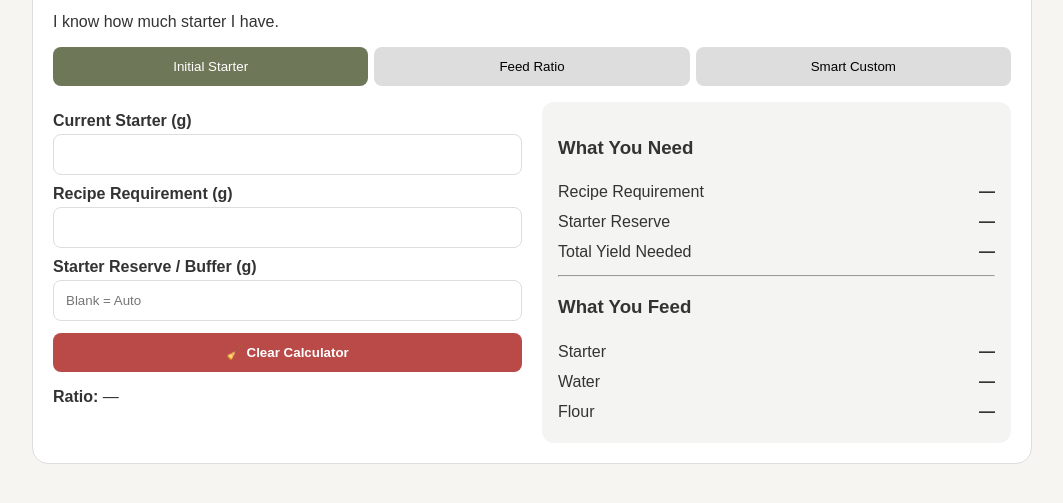
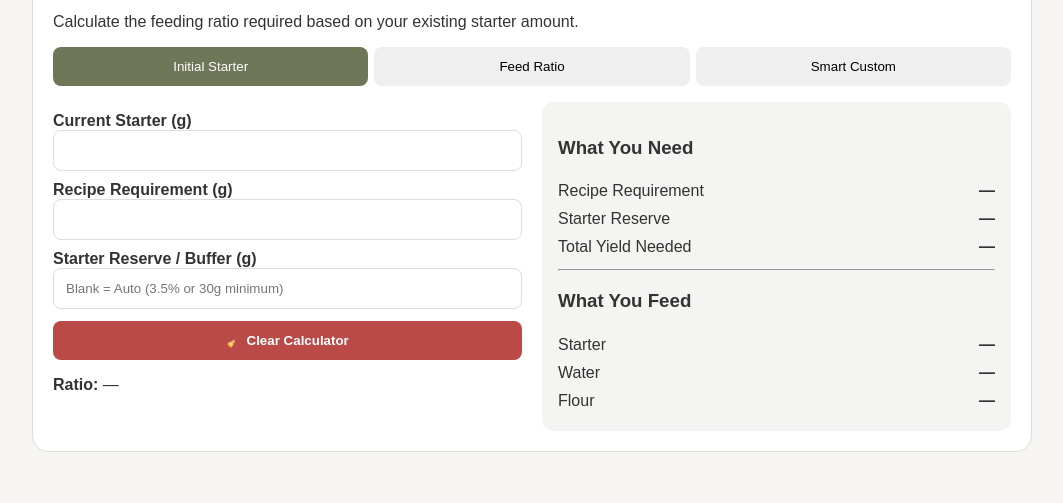
Before and after one commit to B-Pack/sourdough-starter-calculator, a plain HTML site: page index.html in a window 1280 px wide. Shown: the part 121-624 px from the top of the page, without its empty margins (108-1171 px from the left). Drawn offline with Linux system fonts and the light colour scheme.

Commit message:
Version 3 - Refactor index.html for better layout and styles
Refactor HTML structure and update styles for improved layout and functionality.

```diff
--- a/index.html
+++ b/index.html
@@ -1,241 +1,72 @@
+
 <!DOCTYPE html>
 <html lang="en">
 <head>
 <meta charset="UTF-8">
 <meta name="viewport" content="width=device-width, initial-scale=1.0">
-  <title>Sourdough Starter Calculator</title>
-
+<title>Sourdough Starter Calculator V3</title>
 <style>
-    :root {
-      --bg: #f6f5f1;
-      --card: #ffffff;
-      --accent: #6f7759;
-      --text: #333333;
-      --border: #dddddd;
-    }
-
-    [data-theme="dark"] {
-      --bg: #1f1f1f;
-      --card: #2b2b2b;
-      --accent: #7e8865;
-      --text: #f0f0f0;
-      --border: #444444;
-    }
-
-    * { box-sizing: border-box; }
-
-    body {
-      margin: 0;
-      padding: 16px;
-      font-family: Arial, sans-serif;
-      background: var(--bg);
-      color: var(--text);
-    }
-
-    .container { max-width: 1000px; margin: auto; }
-
-    .card {
-      background: var(--card);
-      border: 1px solid var(--border);
-      border-radius: 16px;
-      padding: 20px;
-    }
-
-    .header-row {
-      display: flex;
-      justify-content: space-between;
-      align-items: center;
-      flex-wrap: wrap;
-      gap: 10px;
-    }
-
-    .theme-btn, .clear-btn {
-      border: none;
-      border-radius: 8px;
-      padding: 12px;
-      cursor: pointer;
-      font-weight: bold;
-    }
-
-    .theme-btn { background: var(--accent); color: white; }
-    .clear-btn { background: #b94a48; color: white; width: 100%; margin-top: 12px; }
-
-    .tabs {
-      display: flex;
-      gap: 6px;
-      margin: 16px 0;
-    }
-
-    .tab {
-      flex: 1;
-      padding: 12px;
-      border: none;
-      border-radius: 8px;
-      cursor: pointer;
-      background: #ddd;
-    }
-
-    .tab.active {
-      background: var(--accent);
-      color: white;
-    }
-
-    .grid {
-      display: grid;
-      grid-template-columns: 1fr 1fr;
-      gap: 20px;
-    }
-
-    @media(max-width:768px){ .grid{ grid-template-columns:1fr; } }
-
-    label {
-      display:block;
-      margin:10px 0 4px;
-      font-weight:bold;
-    }
-
-    input {
-      width:100%;
-      padding:12px;
-      border:1px solid var(--border);
-      border-radius:8px;
-      background:var(--card);
-      color:var(--text);
-    }
-
-    .results {
-      background: rgba(111,119,89,.08);
-      border-radius: 12px;
-      padding: 16px;
-    }
-
-    .row { display:flex; justify-content:space-between; padding:6px 0; }
-    .hidden { display:none; }
+:root{--bg:#f6f5f1;--card:#fff;--accent:#6f7759;--text:#333;--border:#ddd;--calc:#e8efe0}
+[data-theme="dark"]{--bg:#1f1f1f;--card:#2b2b2b;--accent:#7e8865;--text:#f0f0f0;--border:#444;--calc:#43503b}
+*{box-sizing:border-box} body{margin:0;padding:16px;font-family:Arial,sans-serif;background:var(--bg);color:var(--text)}
+.container{max-width:1000px;margin:auto}.card{background:var(--card);border:1px solid var(--border);border-radius:16px;padding:20px}
+.header{display:flex;justify-content:space-between;align-items:center;gap:10px;flex-wrap:wrap}
+.theme-btn,.clear-btn{border:none;border-radius:8px;padding:12px;font-weight:bold;cursor:pointer}
+.theme-btn{background:var(--accent);color:#fff}.clear-btn{background:#b94a48;color:#fff;width:100%;margin-top:12px}
+.tabs{display:flex;gap:6px;margin:16px 0}.tab{flex:1;padding:12px;border:none;border-radius:8px;cursor:pointer}.active{background:var(--accent);color:white}
+.grid{display:grid;grid-template-columns:1fr 1fr;gap:20px}@media(max-width:768px){.grid{grid-template-columns:1fr}}
+label{display:block;font-weight:bold;margin-top:10px}input{width:100%;padding:12px;border:1px solid var(--border);border-radius:8px;background:var(--card);color:var(--text)}
+.results{background:rgba(111,119,89,.08);padding:16px;border-radius:12px}.row{display:flex;justify-content:space-between;padding:5px 0}
+.hidden{display:none}.calculated{opacity:.55}.calculated input{background:var(--calc);font-weight:bold}.badge{font-size:.75rem;color:var(--accent)}
 </style>
 </head>
 <body>
-<div class="container">
-  <div class="card">
-
-    <div class="header-row">
-      <h1>🍞 Sourdough Starter Calculator</h1>
-      <button id="themeToggle" class="theme-btn">🌙 Dark Mode</button>
-    </div>
-
-    <p id="hint">I know how much starter I have.</p>
-
+<div class="container"><div class="card">
+<div class="header"><h1>🍞 Sourdough Starter Calculator</h1><button id="themeToggle" class="theme-btn">🌙 Dark Mode</button></div>
+<p id="hint">Calculate the feeding ratio required based on your existing starter amount.</p>
 <div class="tabs">
 <button class="tab active" onclick="setMode(1)">Initial Starter</button>
 <button class="tab" onclick="setMode(2)">Feed Ratio</button>
 <button class="tab" onclick="setMode(3)">Smart Custom</button>
 </div>
-
-    <div class="grid">
-      <div>
-        <div id="xWrap">
-          <label>Current Starter (g)</label>
-          <input id="x" type="number">
-        </div>
-
-        <div id="aWrap" class="hidden">
-          <label>Feed Ratio A (1:A:A)</label>
-          <input id="a" type="number" step="0.01">
-        </div>
-
-        <label>Recipe Requirement (g)</label>
-        <input id="rsy" type="number">
-
-        <label>Starter Reserve / Buffer (g)</label>
-        <input id="reserve" type="number" placeholder="Blank = Auto">
-
+<div class="grid"><div>
+<div id="xWrap"><label>Current Starter (g) <span id="xBadge" class="badge"></span></label><input id="x" type="number"></div>
+<div id="aWrap" class="hidden"><label>Feed Ratio (1:A:A) <span id="aBadge" class="badge"></span></label><input id="a" type="number" step="0.01"></div>
+<div id="rWrap"><label>Recipe Requirement (g) <span id="rBadge" class="badge"></span></label><input id="rsy" type="number"></div>
+<label>Starter Reserve / Buffer (g)</label><input id="reserve" type="number" placeholder="Blank = Auto (3.5% or 30g minimum)">
 <button class="clear-btn" onclick="clearCalculator()">🧹 Clear Calculator</button>
-
 <p id="ratio"><strong>Ratio:</strong> —</p>
-      </div>
-
-      <div>
+</div><div>
 <div class="results">
 <h3>What You Need</h3>
 <div class="row"><span>Recipe Requirement</span><strong id="outReq">—</strong></div>
 <div class="row"><span>Starter Reserve</span><strong id="outReserve">—</strong></div>
-          <div class="row"><span>Total Yield Needed</span><strong id="outTotal">—</strong></div>
-          <hr>
+<div class="row"><span>Total Yield Needed</span><strong id="outTotal">—</strong></div><hr>
 <h3>What You Feed</h3>
 <div class="row"><span>Starter</span><strong id="outX">—</strong></div>
 <div class="row"><span>Water</span><strong id="outY">—</strong></div>
 <div class="row"><span>Flour</span><strong id="outZ">—</strong></div>
-        </div>
-      </div>
-    </div>
-
-  </div>
-</div>
-
+</div></div></div>
+</div></div>
 <script>
-let mode = 1;
-const ids=['x','a','rsy','reserve'];
-
-ids.forEach(id=>{
- const el=document.getElementById(id);
- const saved=localStorage.getItem(id);
- if(saved) el.value=saved;
- el.addEventListener('input',()=>{
-   localStorage.setItem(id,el.value);
-   calculate();
- });
-});
-
-function setMode(m){
- mode=m;
- document.querySelectorAll('.tab').forEach((t,i)=>t.classList.toggle('active',i===m-1));
- document.getElementById('xWrap').classList.remove('hidden');
- document.getElementById('aWrap').classList.add('hidden');
- if(m===2){document.getElementById('xWrap').classList.add('hidden');document.getElementById('aWrap').classList.remove('hidden');}
- if(m===3){document.getElementById('aWrap').classList.remove('hidden');}
- calculate();
-}
-
-function clearCalculator(){
- ids.forEach(id=>{document.getElementById(id).value='';localStorage.removeItem(id);});
- ['outReq','outReserve','outTotal','outX','outY','outZ'].forEach(id=>document.getElementById(id).textContent='—');
- document.getElementById('ratio').innerHTML='<strong>Ratio:</strong> —';
-}
-
-function fmt(v){return Number(v).toFixed(1)+'g';}
-function val(id){return parseFloat(document.getElementById(id).value);}
-
-function calculate(){
- let X=val('x'),A=val('a'),R=val('rsy'),reserve=val('reserve');
- if(isNaN(reserve)&&!isNaN(R)) reserve=Math.max(R*0.035,30);
- let total,Y;
+let mode=1;const ids=['x','a','rsy','reserve'];
+ids.forEach(id=>{let e=document.getElementById(id);let v=localStorage.getItem(id);if(v)e.value=v;e.addEventListener('input',()=>{localStorage.setItem(id,e.value);calculate();});});
+function setMode(m){mode=m;document.querySelectorAll('.tab').forEach((t,i)=>t.classList.toggle('active',i===m-1));xWrap.classList.remove('hidden');aWrap.classList.add('hidden');
+const hints={1:'Calculate the feeding ratio required based on your existing starter amount.',2:'Calculate how much starter is needed based on your desired feeding ratio.',3:'Enter any two values and the calculator automatically solves the third.'};
+hint.textContent=hints[m]; if(m===2){xWrap.classList.add('hidden');aWrap.classList.remove('hidden');} if(m===3){aWrap.classList.remove('hidden');} clearCalculatedUI(); calculate();}
+function clearCalculatedUI(){['x','a','rsy'].forEach(id=>{document.getElementById(id+'Wrap')?.classList.remove('calculated');});xBadge.textContent='';aBadge.textContent='';rBadge.textContent='';}
+function fmt(v){return Number(v).toFixed(1)+'g'}; function val(id){return parseFloat(document.getElementById(id).value)}
+function markCalculated(field){clearCalculatedUI(); const wrap=document.getElementById(field+'Wrap'); if(wrap) wrap.classList.add('calculated'); document.getElementById(field.charAt(0)+'Badge'); if(field==='x')xBadge.textContent='AUTO'; if(field==='a')aBadge.textContent='AUTO'; if(field==='rsy')rBadge.textContent='AUTO';}
+function calculate(){let X=val('x'),A=val('a'),R=val('rsy'),reserve=val('reserve'); if(isNaN(reserve)&&!isNaN(R)) reserve=Math.max(R*0.035,30); let total,Y;
 if(mode===1 && X>0 && R>0){total=R+reserve;A=(total-X)/(2*X);Y=A*X;}
 else if(mode===2 && A>0 && R>0){total=R+reserve;X=total/(1+2*A);Y=A*X;}
- else return;
- document.getElementById('outReq').textContent=fmt(R);
- document.getElementById('outReserve').textContent=fmt(reserve);
- document.getElementById('outTotal').textContent=fmt(total);
- document.getElementById('outX').textContent=fmt(X);
- document.getElementById('outY').textContent=fmt(Y);
- document.getElementById('outZ').textContent=fmt(Y);
- document.getElementById('ratio').innerHTML='<strong>Ratio:</strong> 1 : '+A.toFixed(2)+' : '+A.toFixed(2);
-}
-
-function updateThemeButton(){
- const dark=document.documentElement.getAttribute('data-theme')==='dark';
- document.getElementById('themeToggle').textContent=dark?'☀️ Light Mode':'🌙 Dark Mode';
-}
-
-function toggleTheme(){
- const dark=document.documentElement.getAttribute('data-theme')==='dark';
- document.documentElement.setAttribute('data-theme',dark?'light':'dark');
- localStorage.setItem('theme',dark?'light':'dark');
- updateThemeButton();
-}
-
-document.getElementById('themeToggle').addEventListener('click',toggleTheme);
-const savedTheme=localStorage.getItem('theme')||'light';
-document.documentElement.setAttribute('data-theme',savedTheme);
-updateThemeButton();
-</script>
-</body>
-</html>
+else if(mode===3){const hasX=X>0,hasA=A>0,hasR=R>0; reserve=isNaN(reserve)?30:reserve; if(hasX&&hasA&&!hasR){total=X*(1+2*A);R=total-reserve;Y=A*X;markCalculated('rsy');}
+else if(hasX&&hasR&&!hasA){total=R+reserve;A=(total-X)/(2*X);Y=A*X;markCalculated('a');}
+else if(hasA&&hasR&&!hasX){total=R+reserve;X=total/(1+2*A);Y=A*X;markCalculated('x');}
+else return;} else return;
+outReq.textContent=fmt(R);outReserve.textContent=fmt(reserve);outTotal.textContent=fmt((R+reserve));outX.textContent=fmt(X);outY.textContent=fmt(Y);outZ.textContent=fmt(Y);ratio.innerHTML='<strong>Ratio:</strong> 1 : '+A.toFixed(2)+' : '+A.toFixed(2);}
+function clearCalculator(){ids.forEach(id=>{document.getElementById(id).value='';localStorage.removeItem(id)});clearCalculatedUI();['outReq','outReserve','outTotal','outX','outY','outZ'].forEach(id=>document.getElementById(id).textContent='—');ratio.innerHTML='<strong>Ratio:</strong> —';}
+function updateTheme(){let d=document.documentElement.getAttribute('data-theme')==='dark';themeToggle.textContent=d?'☀️ Light Mode':'🌙 Dark Mode';}
+themeToggle.onclick=()=>{let d=document.documentElement.getAttribute('data-theme')==='dark';document.documentElement.setAttribute('data-theme',d?'light':'dark');localStorage.setItem('theme',d?'light':'dark');updateTheme();};
+document.documentElement.setAttribute('data-theme',localStorage.getItem('theme')||'light');updateTheme();setMode(1);
+</script></body></html>
```
Lines whose indentation alone changed are shown as unchanged.
